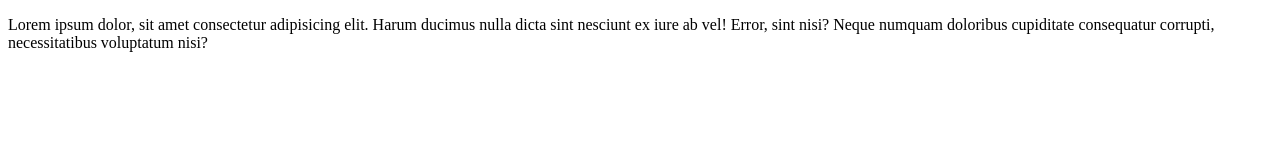
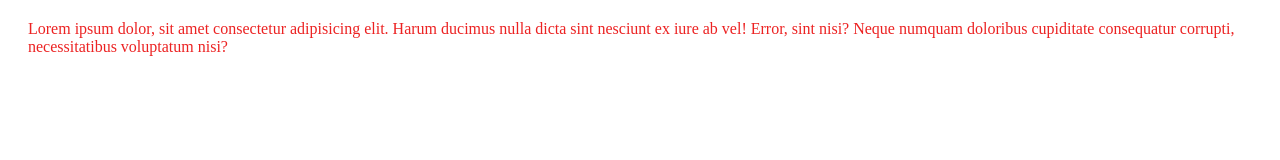
Before and after one commit to glebbread/glebbreed.github.io, a plain HTML site: page 1.html in a window 1280 px wide. Drawn offline with Linux system fonts and the light colour scheme.

Commit message:
добавим стилей

```diff
--- /dev/null
+++ b/1.css
@@ -0,0 +1,5 @@
+.bol {
+    color: rgb(236, 34, 34);
+    margin: 20px;
+
+}
--- a/1.html
+++ b/1.html
@@ -5,6 +5,7 @@
     <meta http-equiv="X-UA-Compatible" content="IE=edge">
     <meta name="viewport" content="width=device-width, initial-scale=1.0">
     <title>Болванка</title>
+    <link rel="stylesheet" href="1.css">
 </head>
 <body>
     <div>
```
